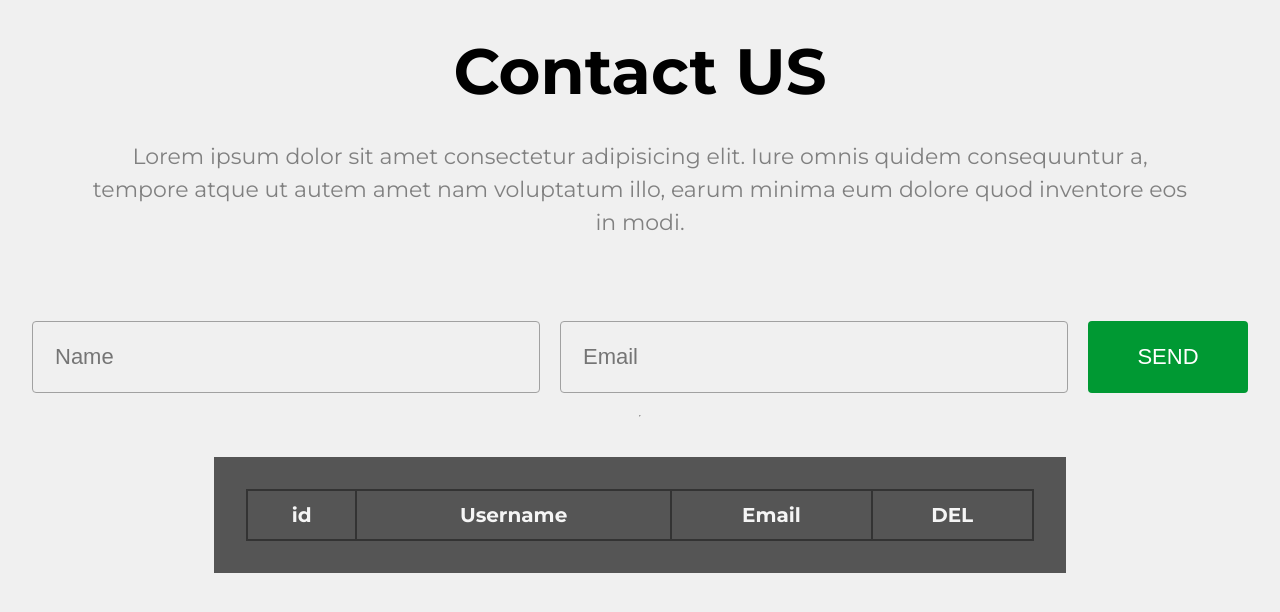
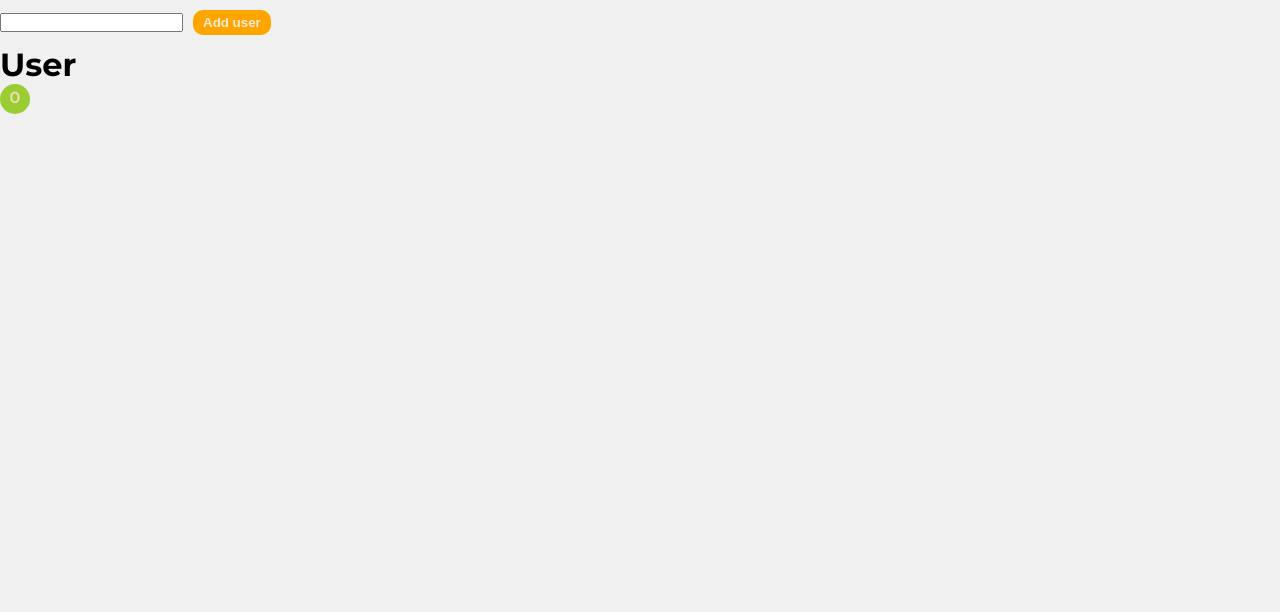
Before and after one commit to BrownEdgar/React_Poghos, a React (Vite) app: page / in a window 1280 px wide. Shown: the top 612 px of the page. Built offline with nearby package versions, Linux system fonts and the light colour scheme.

Commit message:
Added users submitted in form homework.

```diff
--- /dev/null
+++ b/src/Lessons/Homework/Form/App.jsx
@@ -0,0 +1,48 @@
+import { nanoid } from 'nanoid'
+import {useState} from 'react'
+import './App.scss'
+
+export default function App() {
+    const [users, setUsers] = useState([])
+    const [name, setName] = useState('')
+
+    const handleUser = (e) => {
+        e.preventDefault()
+        setName('')
+        console.log(name);
+        const addName = {
+            id:nanoid(),
+            name:name
+        }
+        console.log(addName);
+        setUsers([...users,addName])
+
+    }
+    const handleDel =(id) => {
+       let result =  users.filter(user => user.id !== id)
+       setUsers(result)
+
+    }
+  return (
+    <div>
+        <form onSubmit={handleUser}>
+        <input type="text" value={name} onChange={e => setName(e.target.value)} style={{paddingLeft:2}} name="username"/>
+        <input type="submit" value="Add user"/>
+        </form>
+        <h1>User</h1>
+        <div className='Count'>{users.length}</div>
+        <div className='Users'>
+            {
+            users.map(user => {
+                return(
+                    <div key={user.id} className='User'>{user.name}
+                    <span onClick={() => handleDel(user.id)}>X</span>
+                    </div>
+                )
+            })
+            }
+        </div>
+
+    </div>
+  )
+}
--- /dev/null
+++ b/src/Lessons/Homework/Form/App.scss
@@ -0,0 +1,40 @@
+.User{
+    display: flex;
+    justify-content: space-between;
+    max-width: 200px;
+    background-color: bisque;
+    margin: 15px;
+    font-weight: 600;
+    padding: 5px 10px;
+    border-radius: 15px;
+
+
+    & span{
+        cursor: pointer;
+        color: red;
+        font-weight: 900;
+
+    }
+}
+.Count{
+    color: wheat;
+    background-color: yellowgreen;
+    width: 30px;
+    height: 30px;
+    border-radius: 50%;
+    text-align: center;
+    line-height: 1.8;
+    cursor: pointer;
+    font-weight: 600;
+
+}
+[type='submit']{
+    color: antiquewhite;
+    border-radius: 10px;
+    padding: 5px 10px;
+    font-weight: 600;
+    background-color: orange;
+    margin: 10px;
+    border: 0;
+    cursor: pointer;
+}
--- a/src/main.jsx
+++ b/src/main.jsx
@@ -1,6 +1,6 @@
 
 import ReactDOM from 'react-dom/client'
-import App from './Lessons/FORM/App'
+import App from './Lessons/Homework/Form/App'
 
 import './index.css'
 
```
